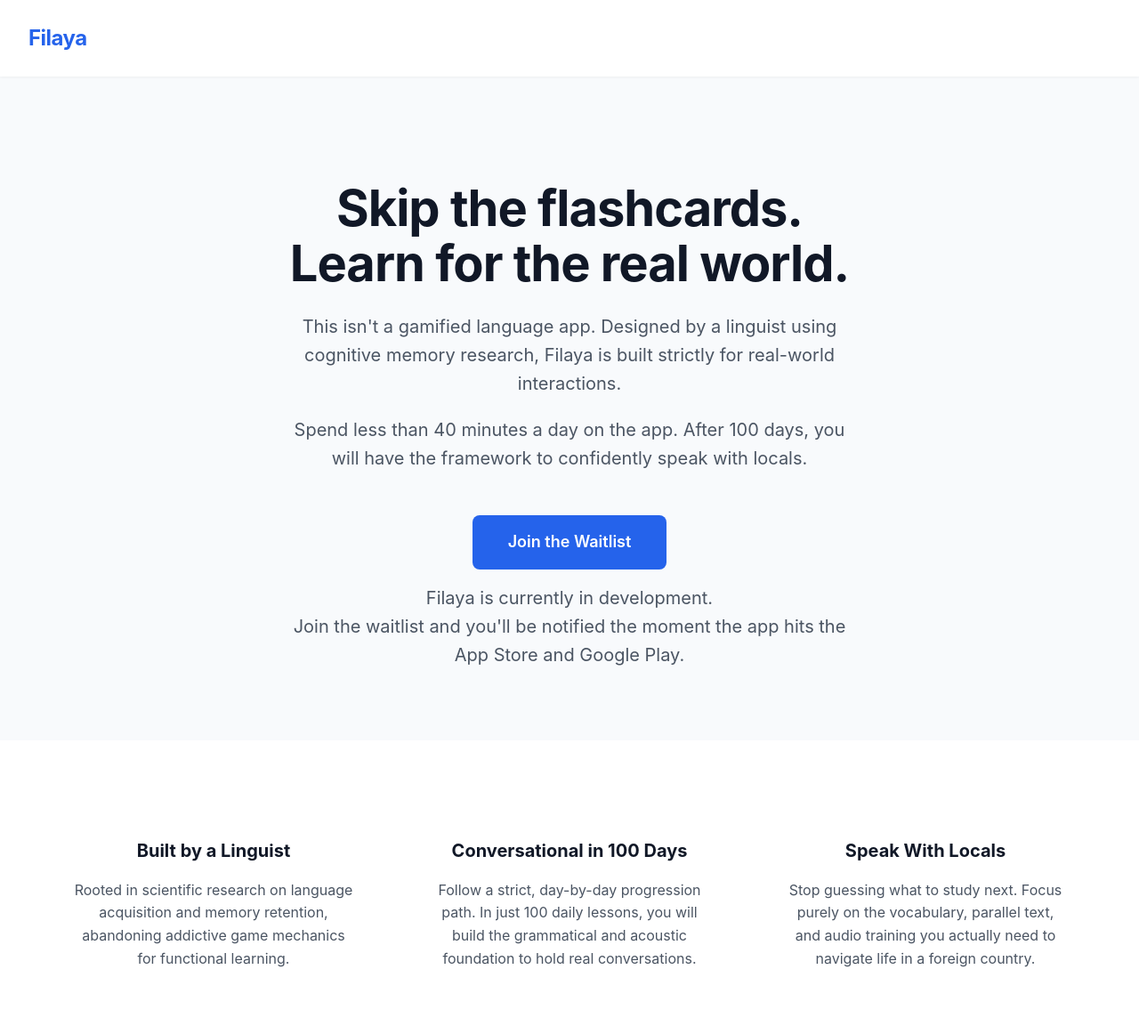
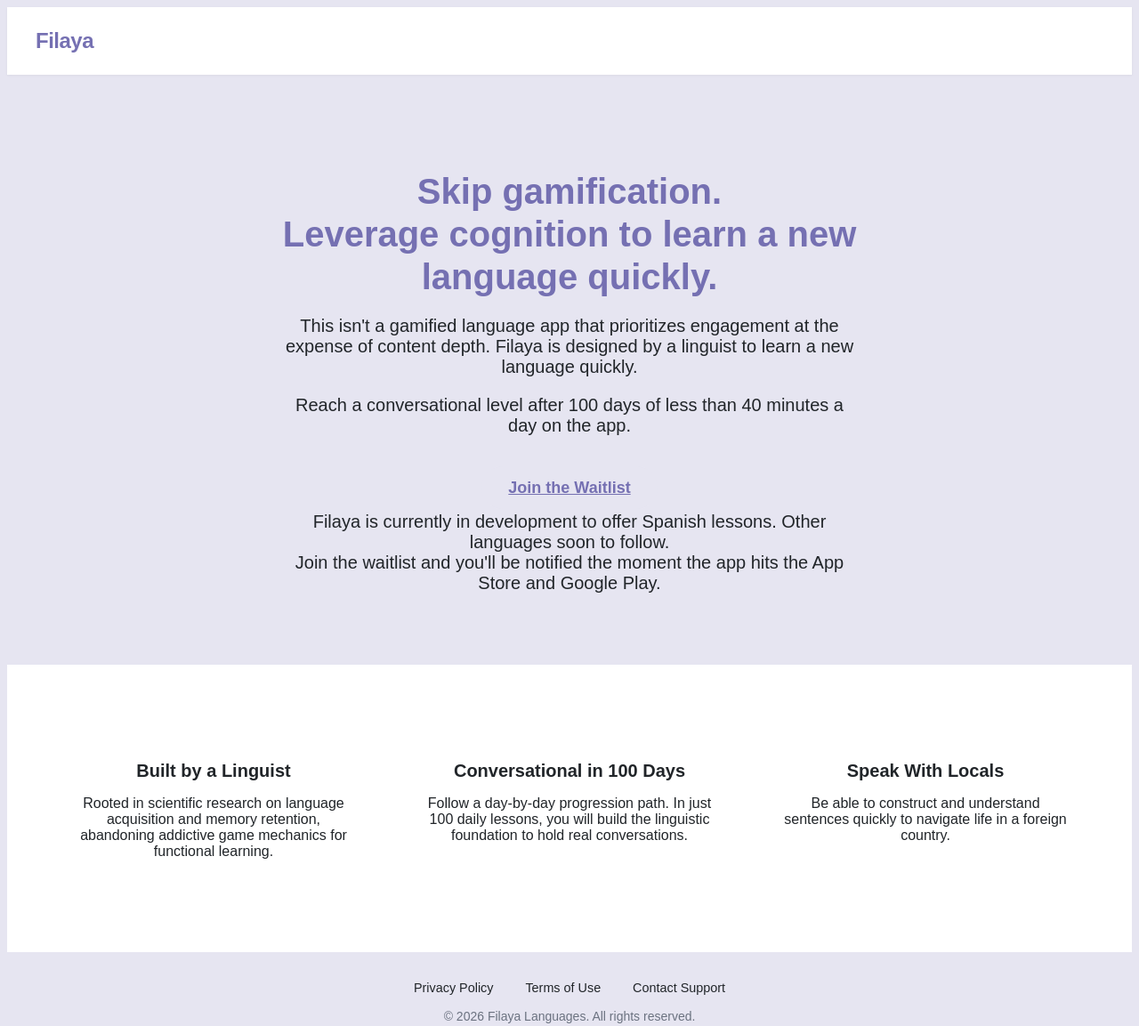
Before and after one commit to treyi00/filaya-legal, a plain HTML site: page index.html in a window 1280 px wide. Shown: the top 1153 px of the page at 89% size. Drawn offline with Linux system fonts and the light colour scheme.

Commit message:
Change design and text content.

```diff
--- a/index.html
+++ b/index.html
@@ -3,22 +3,21 @@
 <head>
     <meta charset="UTF-8">
     <meta name="viewport" content="width=device-width, initial-scale=1.0">
-    <title>Filaya | 100 Lessons to Conversational</title>
+    <title>Filaya: 100-Day Language Learning | Join the Waitlist</title>
     <style>
         :root {
-            --primary-color: #2563eb;
-            --primary-hover: #1d4ed8;
-            --text-main: #1f2937;
-            --text-light: #4b5563;
-            --bg-color: #f8fafc;
+            --primary-color: #7570b2;
+            --secondary-color: #00d084;
+            --dark-bg: #32373c;
+            --light-bg: #e6e5f1;
+            --text-color: #212529;
+            --font-family: 'Poppins', sans-serif;
         }
+
         body {
-            font-family: -apple-system, BlinkMacSystemFont, "Segoe UI", Roboto, Helvetica, Arial, sans-serif;
-            margin: 0;
-            padding: 0;
-            color: var(--text-main);
-            background-color: var(--bg-color);
-            line-height: 1.6;
+            font-family: var(--font-family);
+            color: var(--text-color);
+            background-color: var(--light-bg);
             display: flex;
             flex-direction: column;
             min-height: 100vh;
@@ -46,11 +45,11 @@
             flex-grow: 1;
         }
         h1 {
-            font-size: 3.5rem;
-            margin-bottom: 1.5rem;
-            line-height: 1.1;
-            letter-spacing: -1px;
-            color: #111827;
+            font-weight: 700;
+            line-height: 1.2;
+            color: var(--primary-color);
+            font-size: 2.5rem;
+            margin-bottom: 1rem;
         }
         .hero p {
             font-size: 1.25rem;
@@ -65,19 +64,20 @@
             margin-bottom: 2rem;
         }
         .cta-button {
-            background-color: var(--primary-color);
-            color: white;
-            padding: 1rem 2.5rem;
-            border-radius: 8px;
+            background-color: var(--light-bg);
+            color: var(--primary-color);
+            border-radius: 9999px;
+            padding: 14px 30px;
             font-size: 1.125rem;
             font-weight: 600;
-            text-decoration: none;
-            transition: background-color 0.2s, transform 0.2s;
-            display: inline-block;
+            border: none;
+            transition: background-color 0.3s ease;
+            width: 100%;
+            margin-top: 1rem;
         }
         .cta-button:hover {
-            background-color: var(--primary-hover);
-            transform: translateY(-2px);
+            background-color: #00b370;
+            color: #fff;
         }
         .status-text {
             font-size: 0.95rem;
@@ -99,21 +99,21 @@
         }
         .feature-card h3 {
             font-size: 1.25rem;
-            color: #111827;
+            color: var(--text-color);
             margin-bottom: 0.75rem;
         }
         footer {
-            background-color: #1f2937;
-            color: white;
+            margin-top: auto;
+            padding: 2rem 0;
             text-align: center;
-            padding: 2.5rem;
-            margin-top: auto;
+            color: #777;
+            font-size: 0.875rem;
         }
         .footer-links {
             margin-bottom: 1rem;
         }
         .footer-links a {
-            color: #9ca3af;
+            color: var(--text-color);
             text-decoration: none;
             margin: 0 1rem;
             font-size: 0.9rem;
@@ -135,13 +135,13 @@
     </header>
 
     <main class="hero">
-        <h1>Skip the flashcards.<br>Learn for the real world.</h1>
-        <p>This isn't a gamified language app. Designed by a linguist using cognitive memory research, Filaya is built strictly for real-world interactions.</p>
-        <p>Spend less than 40 minutes a day on the app. After 100 days, you will have the framework to confidently speak with locals.</p>
+        <h1>Skip gamification.<br>Leverage cognition to learn a new language quickly.</h1>
+        <p>This isn't a gamified language app that prioritizes engagement at the expense of content depth. Filaya is designed by a linguist to learn a new language quickly.</p>
+        <p>Reach a conversational level after 100 days of less than 40 minutes a day on the app.</p>
 
         <div class="cta-container">
             <a href="https://docs.google.com/forms/d/e/1FAIpQLScywlqfI_IlndCZYv6afH_XbmxJrajBKlsO-nz8uMJ6kep3TQ/viewform" target="_blank" class="cta-button">Join the Waitlist</a>
-            <p class="status-text">Filaya is currently in development.<br>Join the waitlist and you'll be notified the moment the app hits the App Store and Google Play.</p>
+            <p class="status-text">Filaya is currently in development to offer Spanish lessons. Other languages soon to follow.<br>Join the waitlist and you'll be notified the moment the app hits the App Store and Google Play.</p>
         </div>
     </main>
 
@@ -152,11 +152,11 @@
         </div>
         <div class="feature-card">
             <h3>Conversational in 100 Days</h3>
-            <p style="color: var(--text-light);">Follow a strict, day-by-day progression path. In just 100 daily lessons, you will build the grammatical and acoustic foundation to hold real conversations.</p>
+            <p style="color: var(--text-light);">Follow a day-by-day progression path. In just 100 daily lessons, you will build the linguistic foundation to hold real conversations.</p>
         </div>
         <div class="feature-card">
             <h3>Speak With Locals</h3>
-            <p style="color: var(--text-light);">Stop guessing what to study next. Focus purely on the vocabulary, parallel text, and audio training you actually need to navigate life in a foreign country.</p>
+            <p style="color: var(--text-light);">Be able to construct and understand sentences quickly to navigate life in a foreign country.</p>
         </div>
     </section>
 
```
